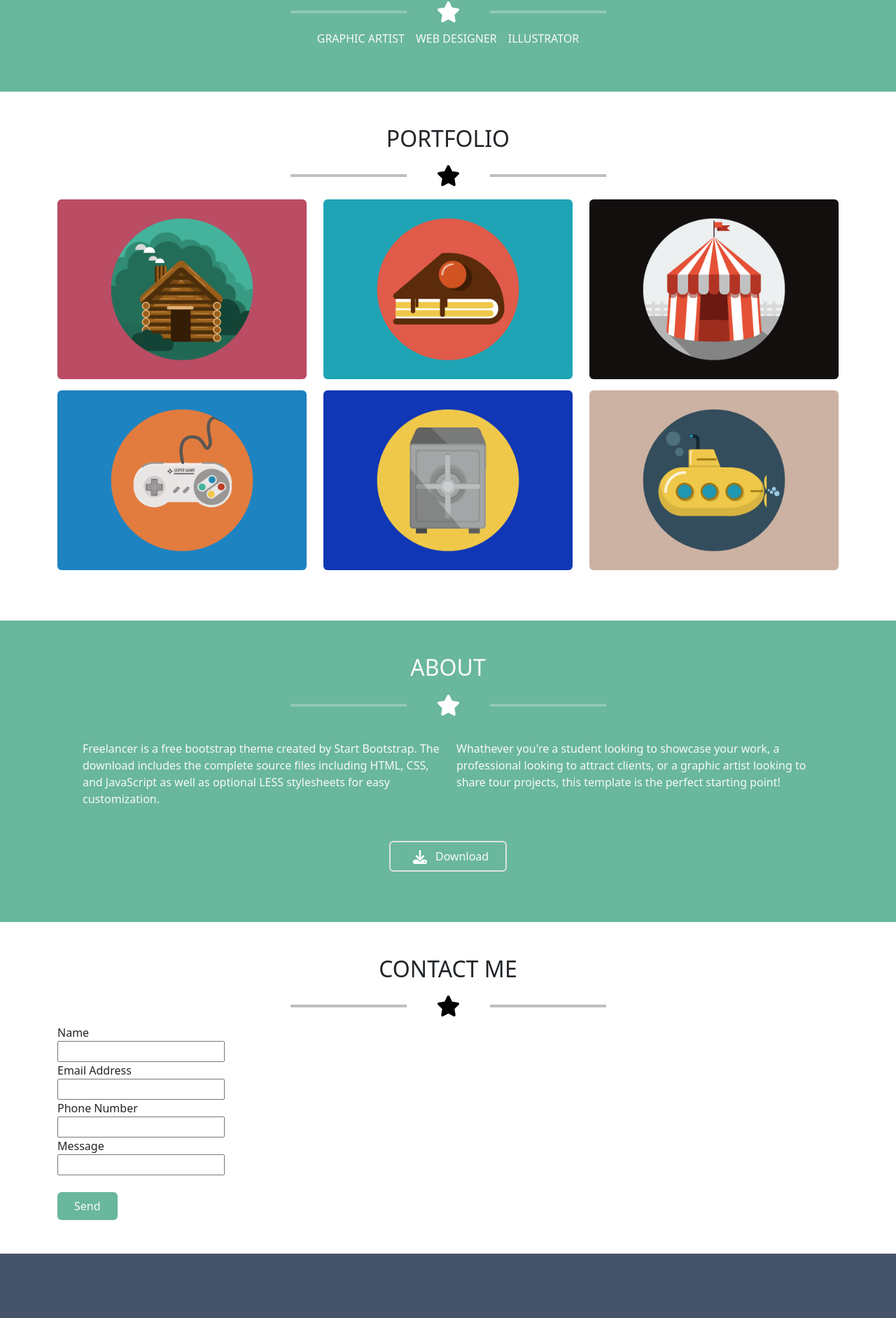
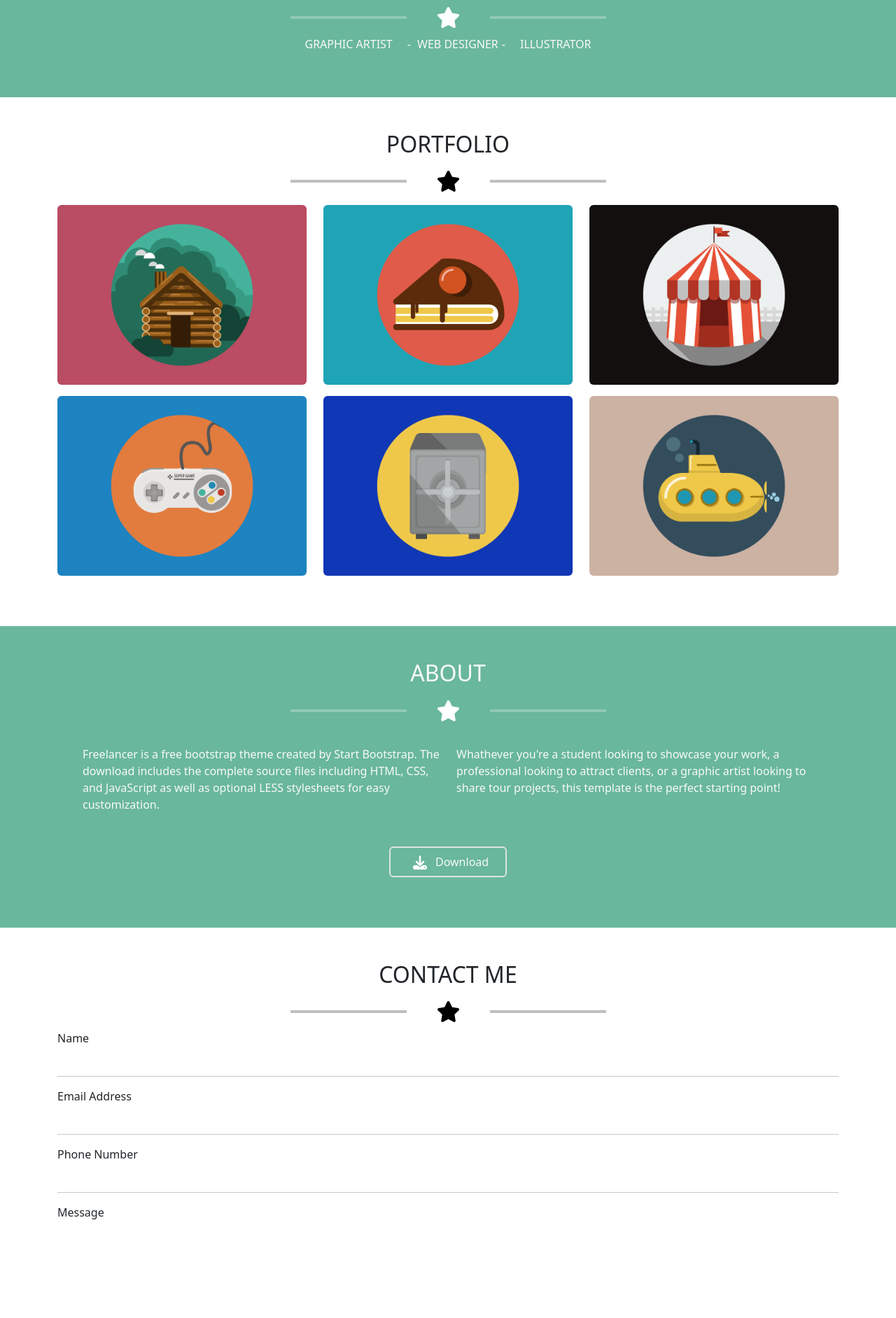
Before and after one commit to GiacomoMilitello/html-css-bootstrap-freelancer, a plain HTML site: page index.html in a window 1280 px wide. Shown: the part 547-2431 px from the top of the page at 70% size. Drawn offline with nearby package versions, Linux system fonts and the light colour scheme.

Commit message:
nav fixed, last adjustments contact me

```diff
--- a/assets/css/style.css
+++ b/assets/css/style.css
@@ -1,15 +1,3 @@
-/* *{
-    border: 1px dashed black;
-} */
-img{
-    width: 100%;
-}
-/* .button{
-    border: 1px solid white;
-    border-radius: 20px;
-    color: white;
-} */
-
 /* -- COLORS -- */
 .green{
     background-color: #69b79c;
@@ -28,3 +16,20 @@ img{
 .green-link{
     color: #69b79c;
 }
+
+/* -- ELEMENTS -- */
+img{
+    width: 100%;
+}
+.trattino::after,
+.trattino::before{
+    content: "-";
+    margin-inline: 5px;
+    color: white;
+}
+input{
+    width: 100%;
+}
+input:last-of-type{
+    height: 150px;
+}
--- a/index.html
+++ b/index.html
@@ -9,12 +9,12 @@
 </head>
 <body>
 <!-- -- NAV -- -->
-    <div class="dark-blue">
+    <div class="fixed-top dark-blue">
         <div class="container-md">
             <div class="row align-items-center justify-content-between">
                 <a class="col-4 d-flex text-uppercase align-items-center link-light text-decoration-none" href="#">
-                    start bootstrap</a>
-                <ul class="col-4 d-flex align-items-center justify-content-center list-unstyled">
+                    <strong>start bootstrap</strong></a>
+                <ul class="col-4 d-flex pt-3 justify-content-end list-unstyled">
                     <li class="px-2"><a class="text-uppercase link-light text-decoration-none" href="#">
                         portfolio</a></li>
                     <li class="px-2"><a class="text-uppercase link-light text-decoration-none" href="#">
@@ -27,7 +27,7 @@
     </div>
 
 <!-- -- START BOOTSTRAP -->
-    <div class="py-5 green">
+    <div class="py-5 mt-5 green">
         <div class="container-md">
             <figure class="row justify-content-center"><img class="col-4" src="./assets/img/avatar.svg" alt=""></figure>
             <h1 class="text-center text-light text-uppercase">
@@ -40,7 +40,7 @@
             <ul class="col-0 d-flex align-items-center justify-content-center list-unstyled">
                 <li class="px-2"><a class="text-uppercase link-light text-decoration-none" href="#">
                     graphic artist</a></li>
-                <li class="px-2"><a class="text-uppercase link-light text-decoration-none" href="#">
+                <li class=" trattino px-2"><a class="text-uppercase link-light text-decoration-none" href="#">
                     web designer</a></li>
                 <li class="px-2"><a class="text-uppercase link-light text-decoration-none" href="#">
                     illustrator</a></li>
@@ -107,13 +107,17 @@
         </div>
         <div>
             <div>Name</div>
-            <input type="text" name="" id="">
+            <input class="border border-0" type="text" name="" id="">
+            <hr>
             <div>Email Address</div>
-            <input type="email" name="" id="">
+            <input class="border border-0" type="email" name="" id="">
+            <hr>
             <div>Phone Number</div>
-            <input type="number" name="" id="">
+            <input class="border border-0" type="number" name="" id="">
+            <hr>
             <div>Message</div>
-            <input type="text" name="" id="">
+            <input class="border border-0" type="text" name="" id="">
+            <hr>
         </div>
         <div class="d-flex align-items-center">
             <div class="mt-4 py-2 px-4 d-flex green rounded align-items-center justify-content-center" >
```
